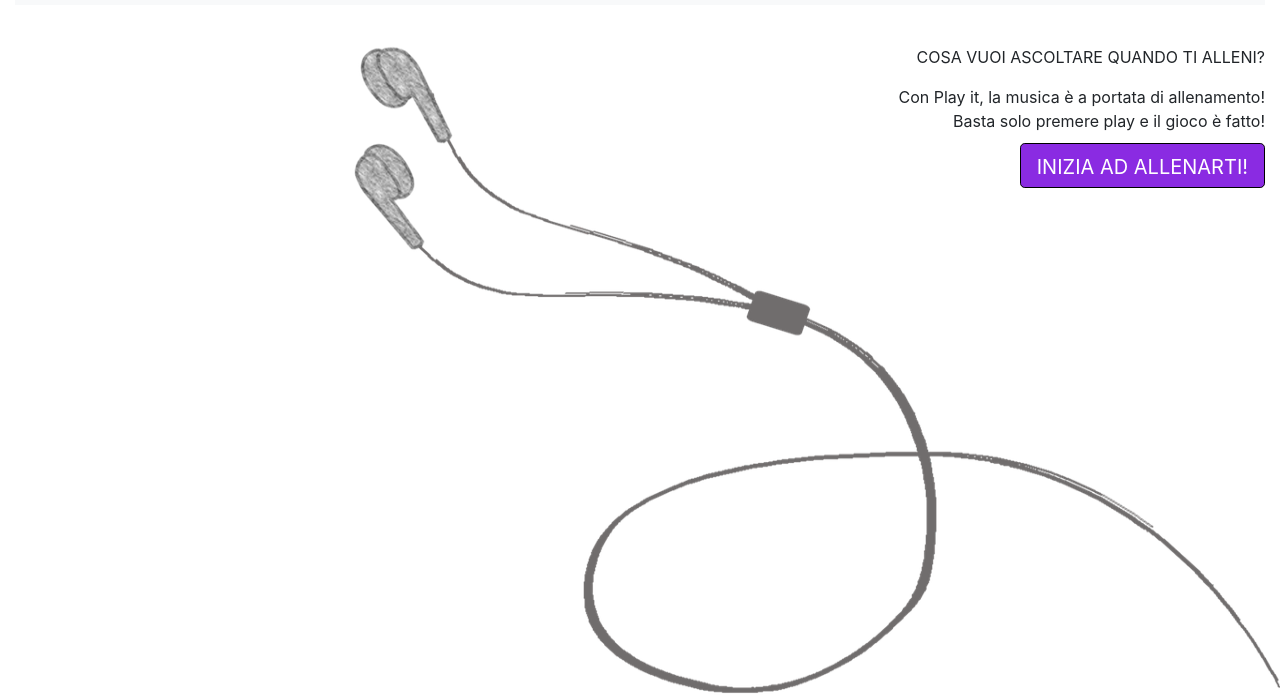
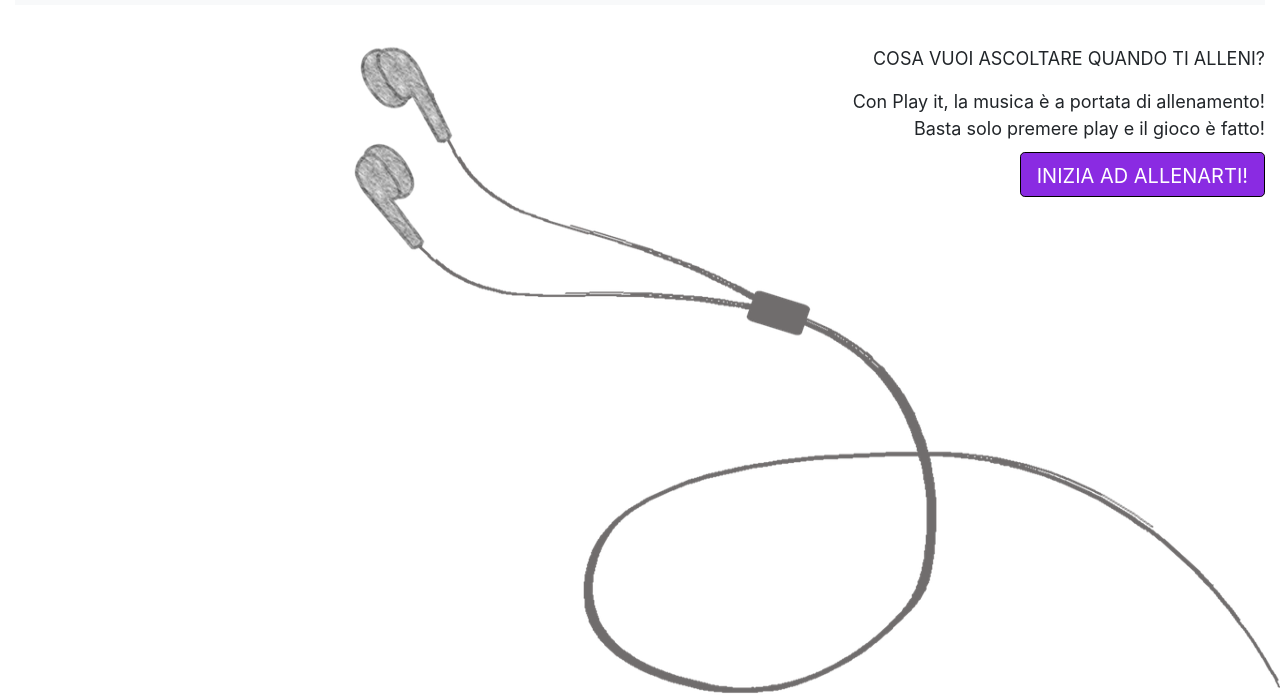
Before and after one commit to beatricevicini/playit, a plain HTML site: page index.html in a window 1280 px wide. Shown: the part 51-746 px from the top of the page. Drawn offline with nearby package versions, Linux system fonts and the light colour scheme.

Commit message:
css aggiornato

```diff
--- a/css/style.css
+++ b/css/style.css
@@ -16,7 +16,10 @@ text-align: right;}
 nav ul li {;text-transform: uppercase;
 list-style: none;}
 
-section {text-align: right;}
+section {text-align: right;
+font-size: large;}
+
+
 
 main {text-orientation:left;
 	padding-left: 30px;
@@ -119,10 +122,6 @@ h5 {text-align: center;
 text-transform: uppercase;
 font-family: 'Montserrat', sans-serif !important}
 
-
-
-
-
 #lay {width: 46%;
 height: auto;
 }
```
